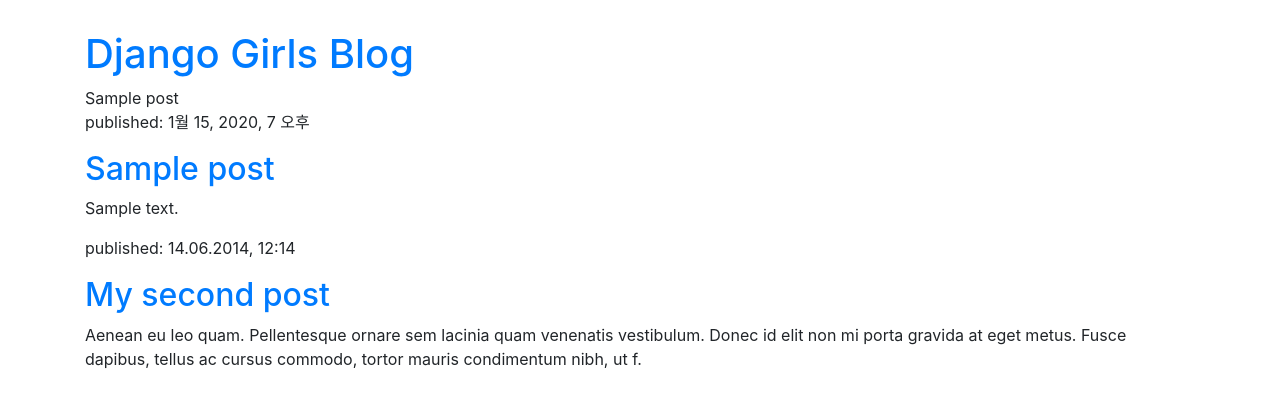
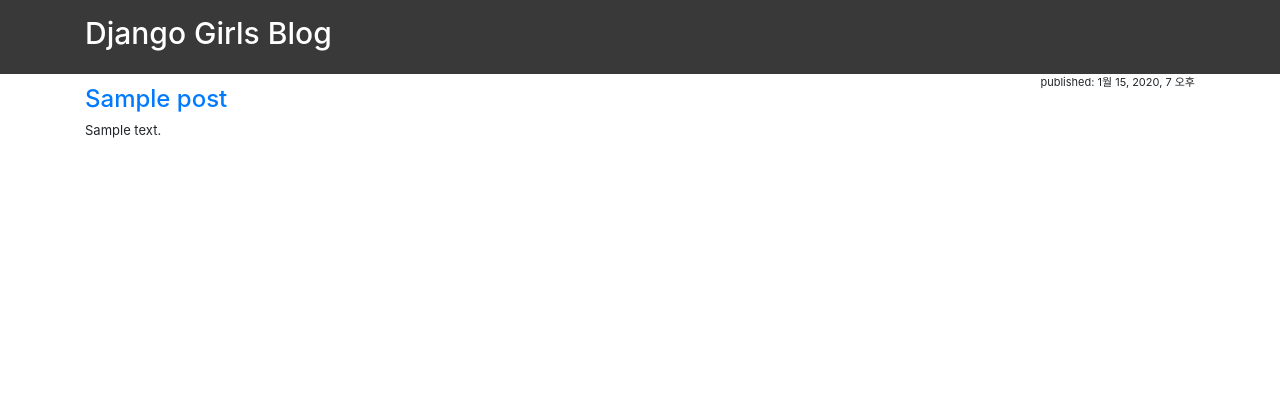
Before and after one commit to KBSure/Djangogirls-Tutorial, a Django app: page / in a window 1280 px wide. Shown: the top 408 px of the page. Run offline with Django 3.2, Linux system fonts and the light colour scheme; tables that the repository leaves empty hold one stand-in row (values such as "Sample post"); some libraries are stand-ins or nearby versions.

Commit message:
static template tag사용, blog.css구현

```diff
--- a/django/blog/views.py
+++ b/django/blog/views.py
@@ -11,7 +11,7 @@
     # 5. config.urls모듈은 ''(admin/를 제외한 모든 요청)을 blog.urls모듈로 전달
     # 6. blog.urls모듈은 받은 요청의 URL과 일치하는 패턴이 있는지 검사
     # 7. 있다면 일치하는 패턴과 연결된 함수(view)를 실행
-    #   7-1. settings모듈의 ㅆ뜨ㅖ밌ㄸㄴ속성 내의 DIR목록에서
+    #   7-1. settings모듈의 Templates 속성 내의 DIR목록에서
     #         blog/post_list.html파일의 내용을 가져옴
     #   7-2. 가져온 내용을 적절히 처리(렌더링, render()함수)하여 리턴
     # 8. 함수의 실행 결과(리턴값)를 브라우저로 다시 전달
--- a/django/static/css/blog.css
+++ b/django/static/css/blog.css
@@ -1,3 +1,33 @@
 body{
-    padding-top: 30px;
+    font-size: 13px;
 }
+h1{
+    font-size: 30px;
+}
+h2{
+    font-size: 24px;
+}
+.header{
+    background-color: #393939;
+    padding-top: 15px;
+    padding-bottom: 15px;
+}
+
+.header a{
+    color: white;
+    text-decoration: none;
+}
+.post > .post-date{
+    text-align: right;
+    font-size: 11px;
+    margin-bottom: -6px;
+}
+
+.post > .post-title{
+
+}
+
+.post > .post-content{
+    max-height: 190px;
+    overflow: hidden;
+}
--- a/django/templates/blog/post_list.html
+++ b/django/templates/blog/post_list.html
@@ -1,3 +1,4 @@
+{%  load static %}
 <!doctype html>
 <html lang="en">
 <head>
@@ -6,31 +7,23 @@
           content="width=device-width, user-scalable=no, initial-scale=1.0, maximum-scale=1.0, minimum-scale=1.0">
     <meta http-equiv="X-UA-Compatible" content="ie=edge">
     <title>DjangoGirls Tutorial</title>
-    <link rel="stylesheet" href="/static/bootstrap/css/bootstrap.css">
-    <link rel="stylesheet" href="/static/css/blog.css">
+    <link rel="stylesheet" href="{% static '/bootstrap/css/bootstrap.css' %}">
+    <link rel="stylesheet" href="{% static '/css/blog.css' %}">
 </head>
 <body>
+    <div class="header">
+        <div class="container">
+            <h1><a href="">Django Girls Blog</a></h1>
+        </div>
+    </div>
     <div class="container">
-        <div>
-            <h1><a href="">Django Girls Blog</a></h1>
-            {% for post in posts %}
-            <div>{{ post.title }}</div>
-            {% endfor %}
-        </div>
-
         {%  for post in posts %}
-        <div>
-            <p>published: {{ post.published_date }}</p>
-            <h2><a href="">{{ post.title }}</a></h2>
-            <p>{{ post.content | linebreaksbr | truncatewords:30}}</p>
+        <div class="post">
+            <p class="post-date">published: {{ post.published_date }}</p>
+            <h2 class="post-title"><a href="">{{ post.title }}</a></h2>
+            <p class="post-content">{{ post.content | linebreaksbr | truncatewords:30}}</p>
         </div>
         {% endfor %}
-
-        <div>
-            <p>published: 14.06.2014, 12:14</p>
-            <h2><a href="">My second post</a></h2>
-            <p>Aenean eu leo quam. Pellentesque ornare sem lacinia quam venenatis vestibulum. Donec id elit non mi porta gravida at eget metus. Fusce dapibus, tellus ac cursus commodo, tortor mauris condimentum nibh, ut f.</p>
-        </div>
     </div>
 </body>
 </html>
```
